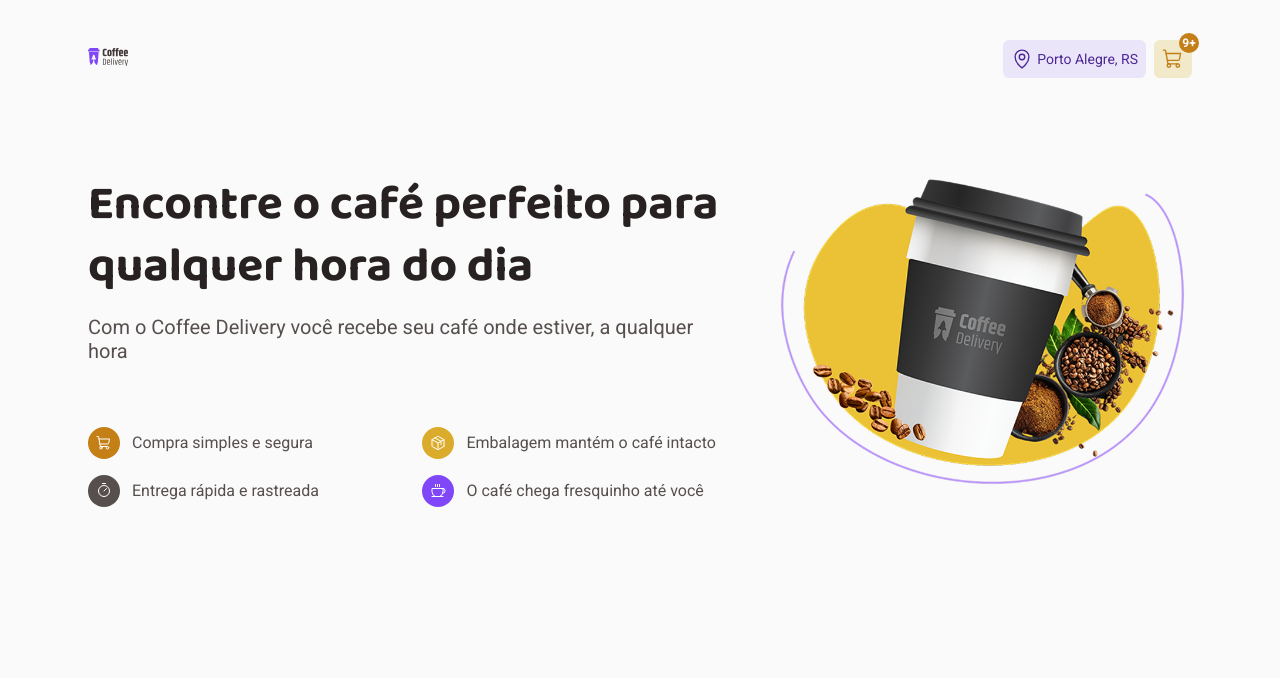
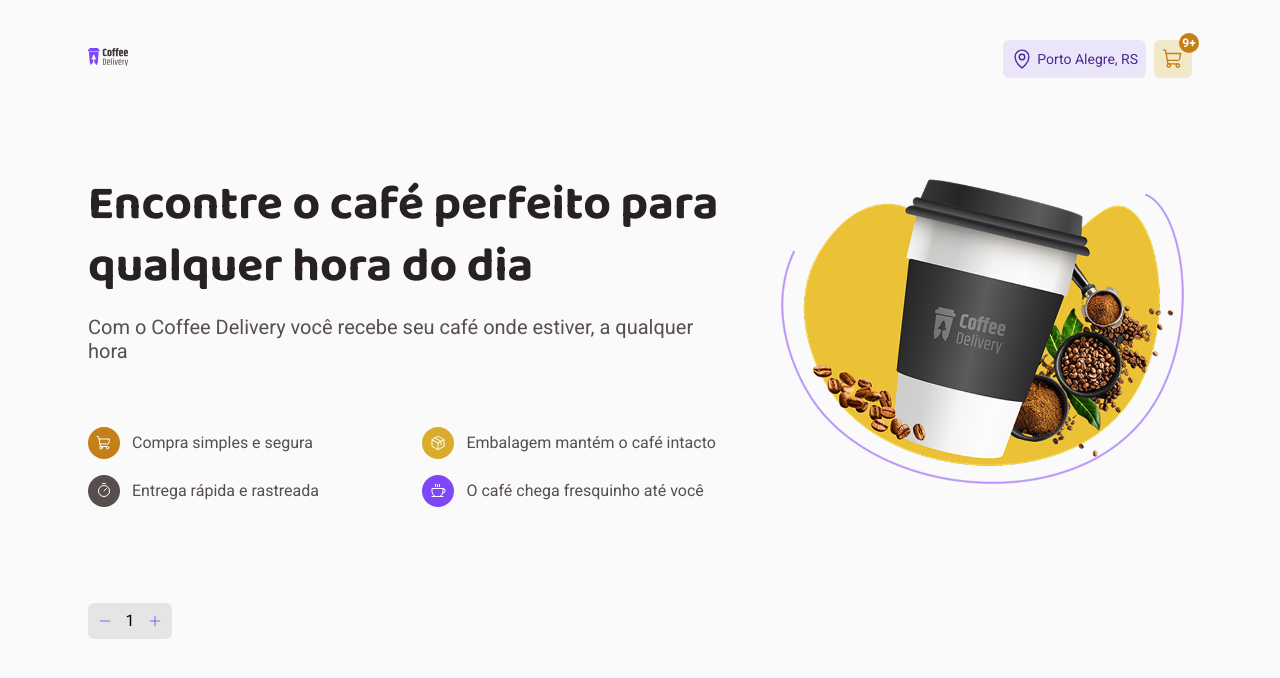
Before and after one commit to renandf/rocketseat-challenge-2-coffee-delivery, a React (Vite) app: page / in a window 1280 px wide. Shown: the top 678 px of the page. Built offline with nearby package versions, Linux system fonts and the light colour scheme.

Commit message:
feat: :construction: Add CounterInput component (WIP)

```diff
--- /dev/null
+++ b/src/components/CounterInput/index.tsx
@@ -0,0 +1,22 @@
+import { Minus, Plus } from 'phosphor-react'
+import { ButtonContainer, FormContainer, InputContainer } from './styles'
+
+export function CounterInput() {
+  return (
+    <FormContainer>
+      <ButtonContainer>
+        <Minus size={14} />
+      </ButtonContainer>
+
+      <InputContainer
+        type="number"
+        value={1}
+        step={1}
+      />
+
+      <ButtonContainer>
+        <Plus size={14} />
+      </ButtonContainer>
+    </FormContainer>
+  )
+}
--- /dev/null
+++ b/src/components/CounterInput/styles.ts
@@ -0,0 +1,39 @@
+import styled from 'styled-components'
+
+export const FormContainer = styled.form`
+  padding: 2px 8px;
+  display: flex;
+  align-items: center;
+  justify-content: center;
+  width: fit-content;
+  background-color: ${props => props.theme['base-button']};
+  border-radius: ${props => props.theme['border-radius-md']};
+  `
+
+export const InputContainer = styled.input`
+  border: 0;
+  width: 2rem;
+  height: 2rem;
+  text-align: center;
+  background-color: transparent;
+
+  /* Remove the input[number] default arrows */
+  &::-webkit-outer-spin-button,
+  &::-webkit-inner-spin-button {
+    -webkit-appearance: none;
+    margin: 0;
+  }
+  -moz-appearance: textfield;
+`
+
+export const ButtonContainer = styled.button`
+  display: flex;
+  align-items: center;
+  justify-content: center;
+  min-width: 1rem;
+  height: 2rem;
+  padding: .125rem;
+  border: 0;
+  background-color: transparent;
+  color: ${props => props.theme['purple']};
+`
--- a/src/pages/Home/index.tsx
+++ b/src/pages/Home/index.tsx
@@ -1,7 +1,11 @@
-import { Hero } from "./Hero";
+import { CounterInput } from '../../components/CounterInput'
+import { Hero } from './Hero'
 
 export function Home() {
   return (
-    <Hero />
+    <>
+      <Hero />
+      <CounterInput />
+    </>
   )
 }
```
